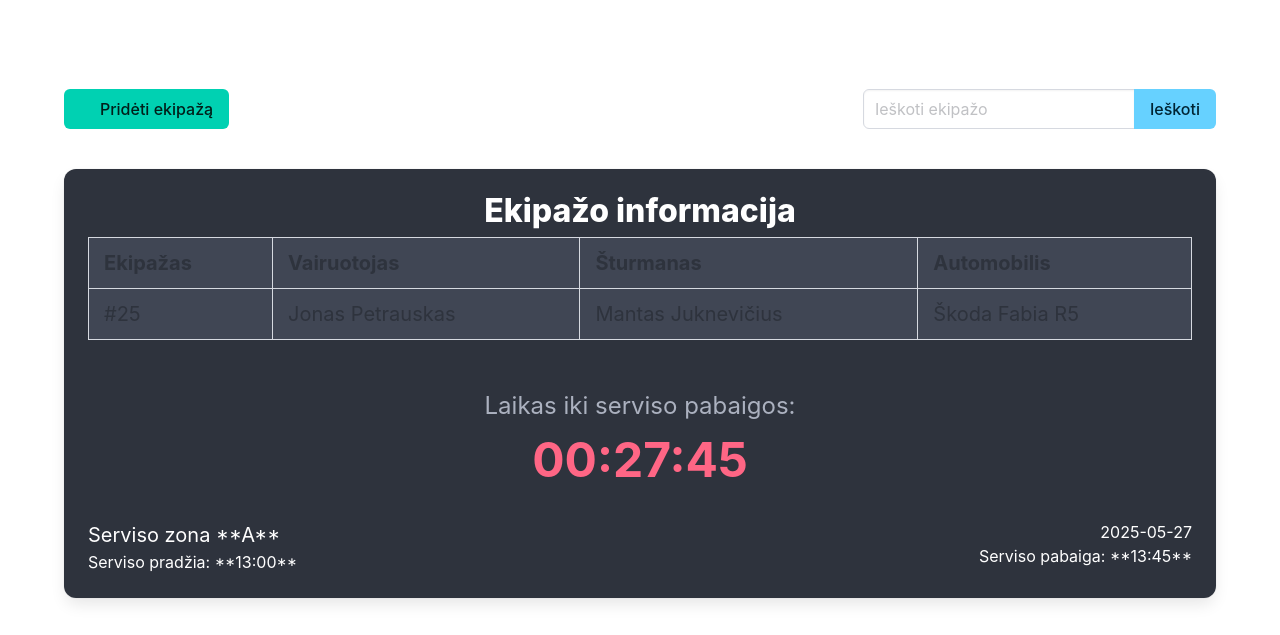
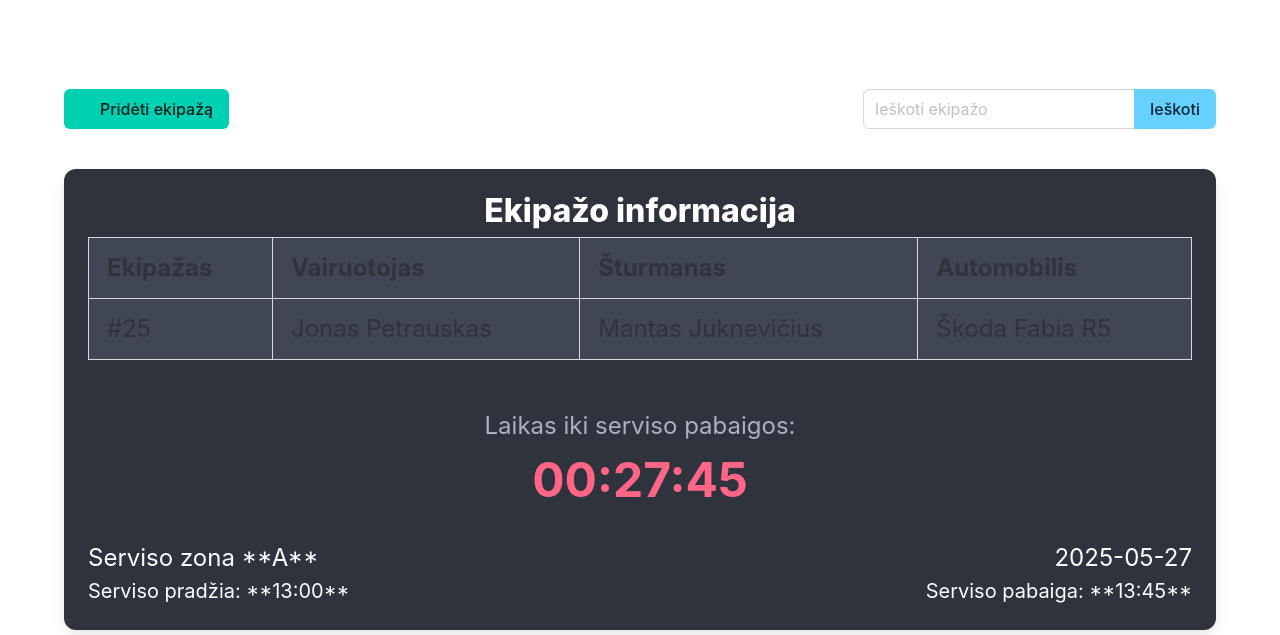
Before and after one commit to Garfieldas/car-service, a website built with Vite: page index.html in a window 1280 px wide. Shown: the part 165-800 px from the top of the page. Built offline with nearby package versions, Linux system fonts and the light colour scheme; some icons are missing.

Commit message:
Increased text size

```diff
--- a/index.html
+++ b/index.html
@@ -55,18 +55,18 @@
     <table class="table is-fullwidth has-background-grey-dark has-text-white mb-5 is-bordered is-striped is-hoverable">
       <thead>
         <tr>
-          <th class="is-size-5">Ekipažas</th>
-          <th class="is-size-5">Vairuotojas</th>
-          <th class="is-size-5">Šturmanas</th>
-          <th class="is-size-5">Automobilis</th>
+          <th class="is-size-4">Ekipažas</th>
+          <th class="is-size-4">Vairuotojas</th>
+          <th class="is-size-4">Šturmanas</th>
+          <th class="is-size-4">Automobilis</th>
         </tr>
       </thead>
       <tbody>
         <tr>
-          <td class="is-size-5">#25</td>
-          <td class="is-size-5">Jonas Petrauskas</td>
-          <td class="is-size-5">Mantas Juknevičius</td>
-          <td class="is-size-5">Škoda Fabia R5</td>
+          <td class="is-size-4">#25</td>
+          <td class="is-size-4">Jonas Petrauskas</td>
+          <td class="is-size-4">Mantas Juknevičius</td>
+          <td class="is-size-4">Škoda Fabia R5</td>
         </tr>
       </tbody>
     </table>
@@ -79,12 +79,12 @@
 
   <div class="columns is-mobile is-multiline is-variable is-4">
     <div class="column is-full-mobile is-half-tablet">
-      <p class="is-size-5">Serviso zona **A**</p>
-      <p class="is-size-6">Serviso pradžia: **13:00**</p>
+      <p class="is-size-4">Serviso zona **A**</p>
+      <p class="is-size-5">Serviso pradžia: **13:00**</p>
     </div>
     <div class="column is-full-mobile is-half-tablet has-text-right">
-      <p class="is-size-6">2025-05-27</p>
-      <p class="is-size-6">Serviso pabaiga: **13:45**</p>
+      <p class="is-size-4">2025-05-27</p>
+      <p class="is-size-5">Serviso pabaiga: **13:45**</p>
     </div>
   </div>
 </div>
```
